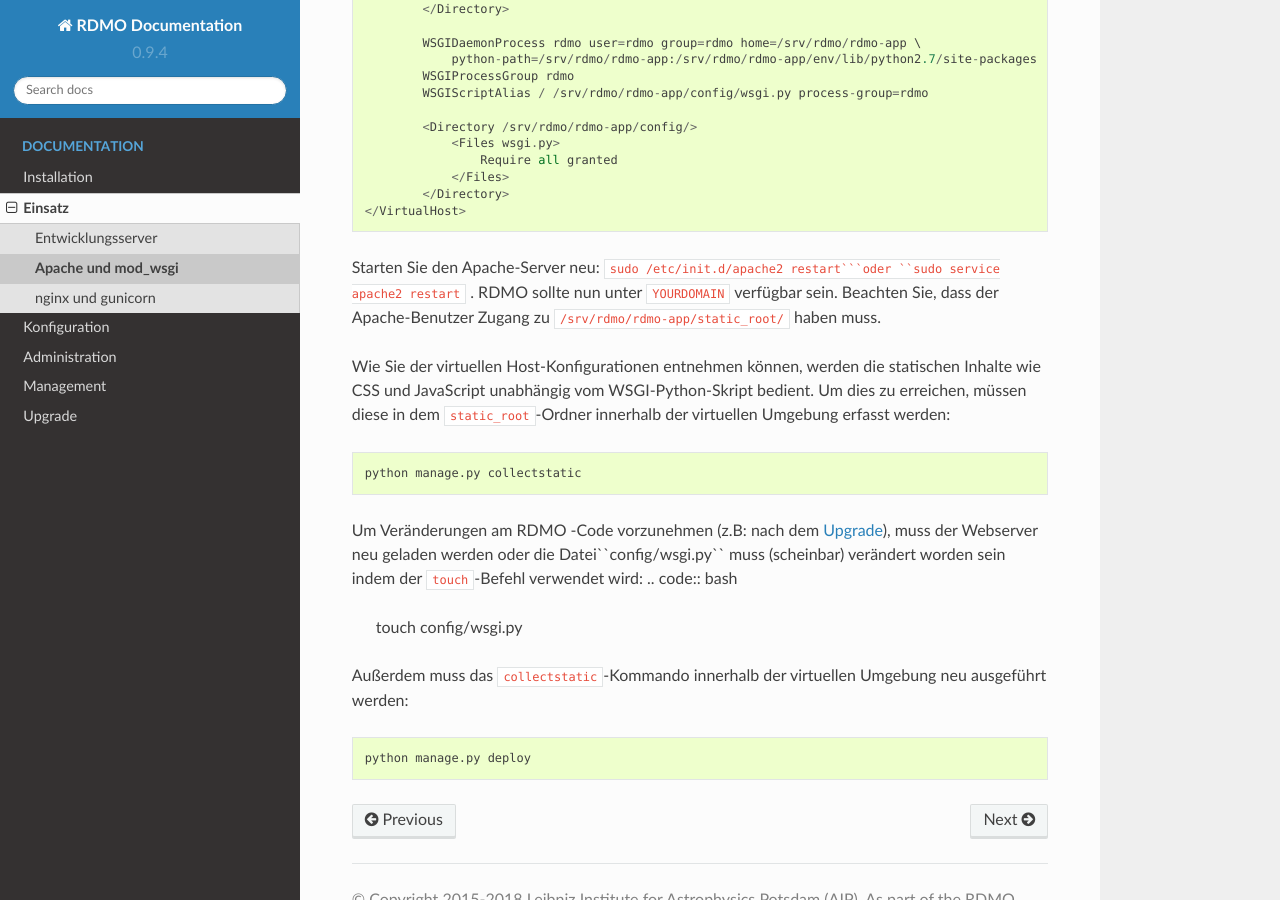
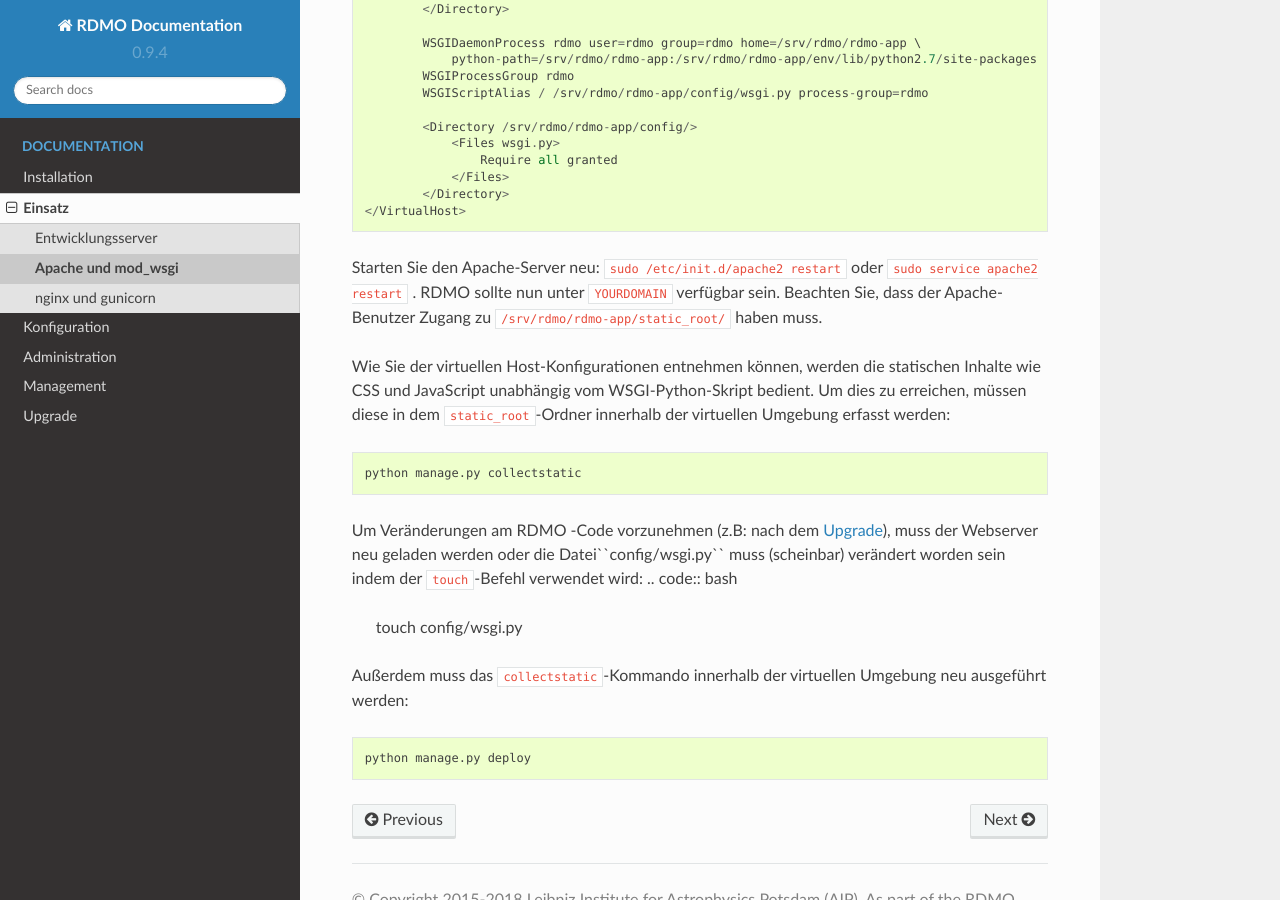
Before and after one commit to rdmorganiser/rdmo-docs-de, a Sphinx documentation site: the page built from docs/deployment/apache.rst, in a window 1280 px wide and 900 px high, scrolled down 1290 px. Built offline with Sphinx 7.4.7 and the Read the Docs theme 2.0.0, drawn with Linux system fonts in a browser that asks for light colours.

````diff
--- a/docs/deployment/apache.rst
+++ b/docs/deployment/apache.rst
@@ -72,7 +72,7 @@ Für CentOS 7:
             </Directory>
     </VirtualHost>
 
-Starten Sie den Apache-Server neu: ``sudo /etc/init.d/apache2 restart```oder ``sudo service apache2 restart`` . RDMO sollte nun unter ``YOURDOMAIN`` verfügbar sein. Beachten Sie, dass der Apache-Benutzer Zugang zu ``/srv/rdmo/rdmo-app/static_root/`` haben muss.
+Starten Sie den Apache-Server neu: ``sudo /etc/init.d/apache2 restart`` oder ``sudo service apache2 restart`` . RDMO sollte nun unter ``YOURDOMAIN`` verfügbar sein. Beachten Sie, dass der Apache-Benutzer Zugang zu ``/srv/rdmo/rdmo-app/static_root/`` haben muss.
 
 Wie Sie der virtuellen Host-Konfigurationen entnehmen können, werden die statischen Inhalte wie CSS und JavaScript unabhängig vom WSGI-Python-Skript bedient. Um dies zu erreichen, müssen diese in dem ``static_root``-Ordner innerhalb der virtuellen Umgebung erfasst werden:
 
````
